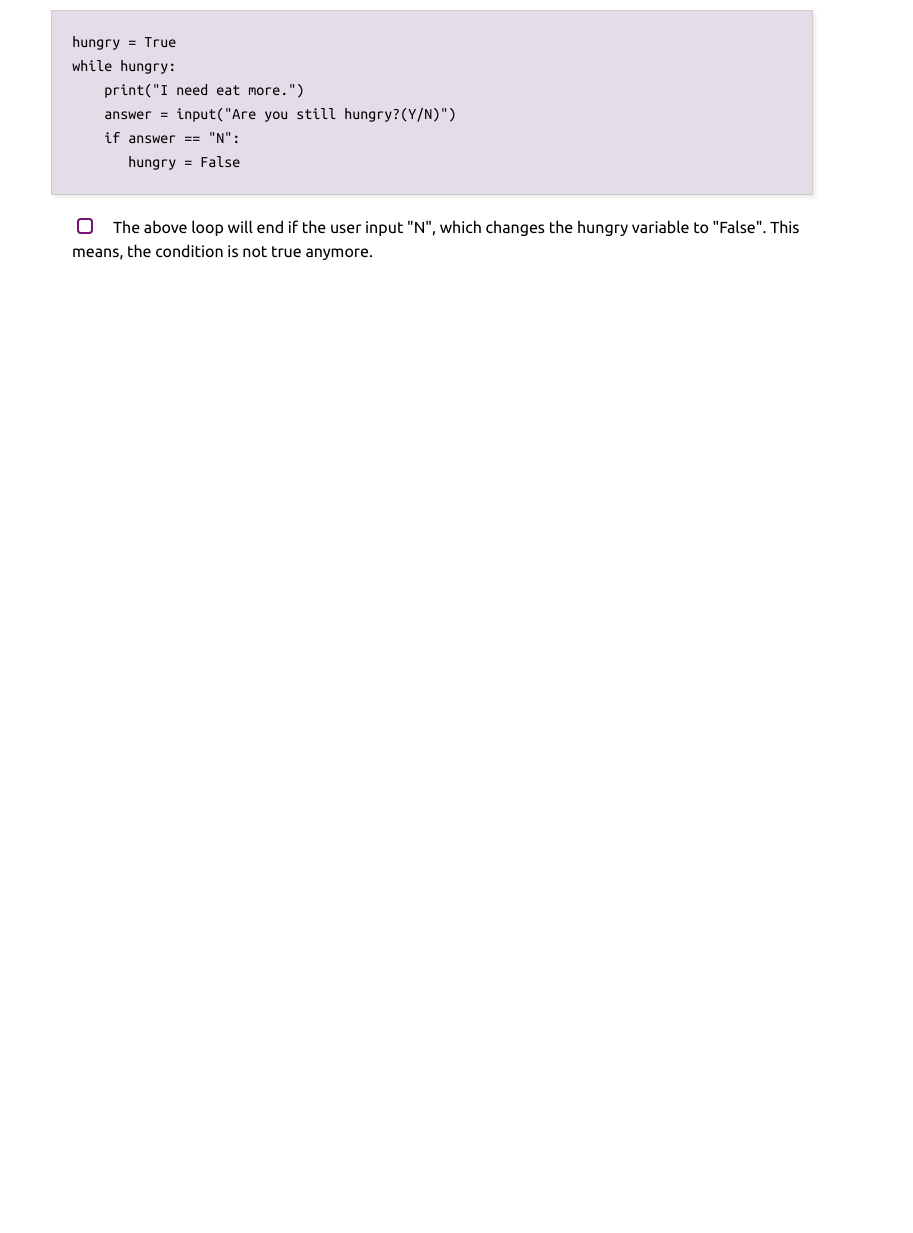
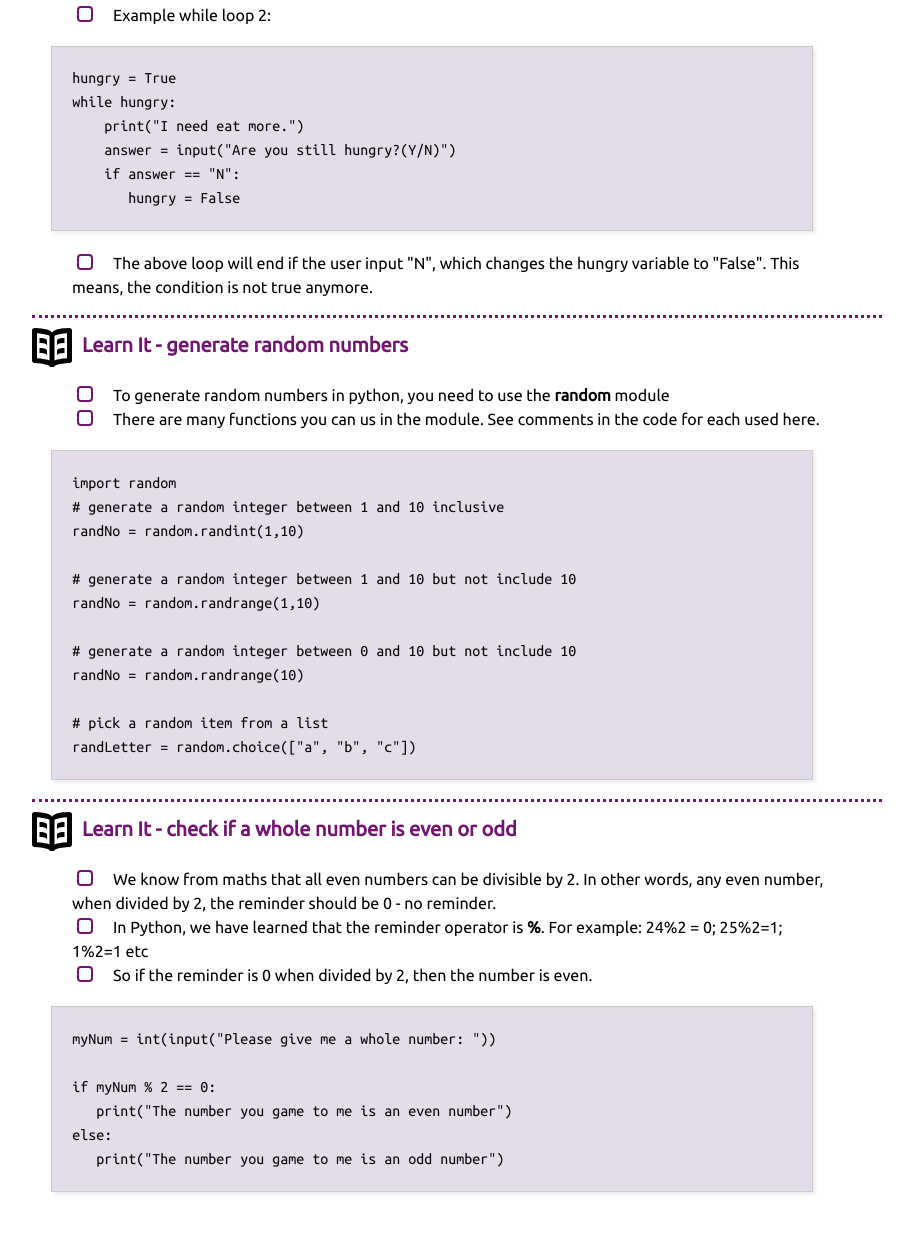
Before and after one commit to nativecomputinguk/CS-PythonKeySkills, a plain HTML site: page pages/PythonkeySkills2.html in a window 1280 px wide. Shown: the part 1111-2344 px from the top of the page, without its empty margins (208-1121 px from the left). Before the commit the page ends 1430 px from the top, so only its background shows below. Drawn offline with Linux system fonts and the light colour scheme.

Commit message:
added three more skills

```diff
--- a/pages/PythonkeySkills2.html
+++ b/pages/PythonkeySkills2.html
@@ -150,6 +150,8 @@ for the JavaScript code in this tag.
 <li><a href="#sec-1-1-2">while loops</a></li>
 </ul>
 </li>
+<li><a href="#sec-1-2">Learn It - generate random numbers</a></li>
+<li><a href="#sec-1-3">Learn It - check if a whole number is even or odd</a></li>
 </ul>
 </li>
 </ul>
@@ -230,6 +232,57 @@ while hungry:
 </div>
 </div>
 </div>
+
+
+<div id="outline-container-sec-1-2" class="outline-3 learn">
+<h3 id="sec-1-2">Learn It - generate random numbers</h3>
+<div class="outline-text-3" id="text-1-2">
+<ul class="org-ul">
+<li>To generate random numbers in python, you need to use the <b>random</b> module
+</li>
+<li>There are many functions you can us in the module. See comments in the code for each used here.
+</li>
+</ul>
+<pre class="example">
+import random
+# generate a random integer between 1 and 10 inclusive
+randNo = random.randint(1,10)
+
+# generate a random integer between 1 and 10 but not include 10
+randNo = random.randrange(1,10)
+
+# generate a random integer between 0 and 10 but not include 10
+randNo = random.randrange(10)
+
+# pick a random item from a list
+randLetter = random.choice(["a", "b", "c"])
+</pre>
+</div>
+</div>
+
+<div id="outline-container-sec-1-3" class="outline-3 learn">
+<h3 id="sec-1-3">Learn It - check if a whole number is even or odd</h3>
+<div class="outline-text-3" id="text-1-3">
+
+<ul class="org-ul">
+<li>We know from maths that all even numbers can be divisible by 2. In other words, any even number, when divided by 2, the reminder should be 0 - no reminder.
+</li>
+<li>In Python, we have learned that the reminder operator is <b>%</b>. For example: 24%2 = 0; 25%2=1; 1%2=1 etc
+</li>
+<li>So if the reminder is 0 when divided by 2, then the number is even.
+</li>
+</ul>
+
+<pre class="example">
+myNum = int(input("Please give me a whole number: "))
+
+if myNum % 2 == 0:
+   print("The number you game to me is an even number")
+else:
+   print("The number you game to me is an odd number")
+</pre>
+</div>
+</div>
 </div>
 </div>
 <div id="postamble" class="status">
```
Also changed, not shown: 1 other file.
